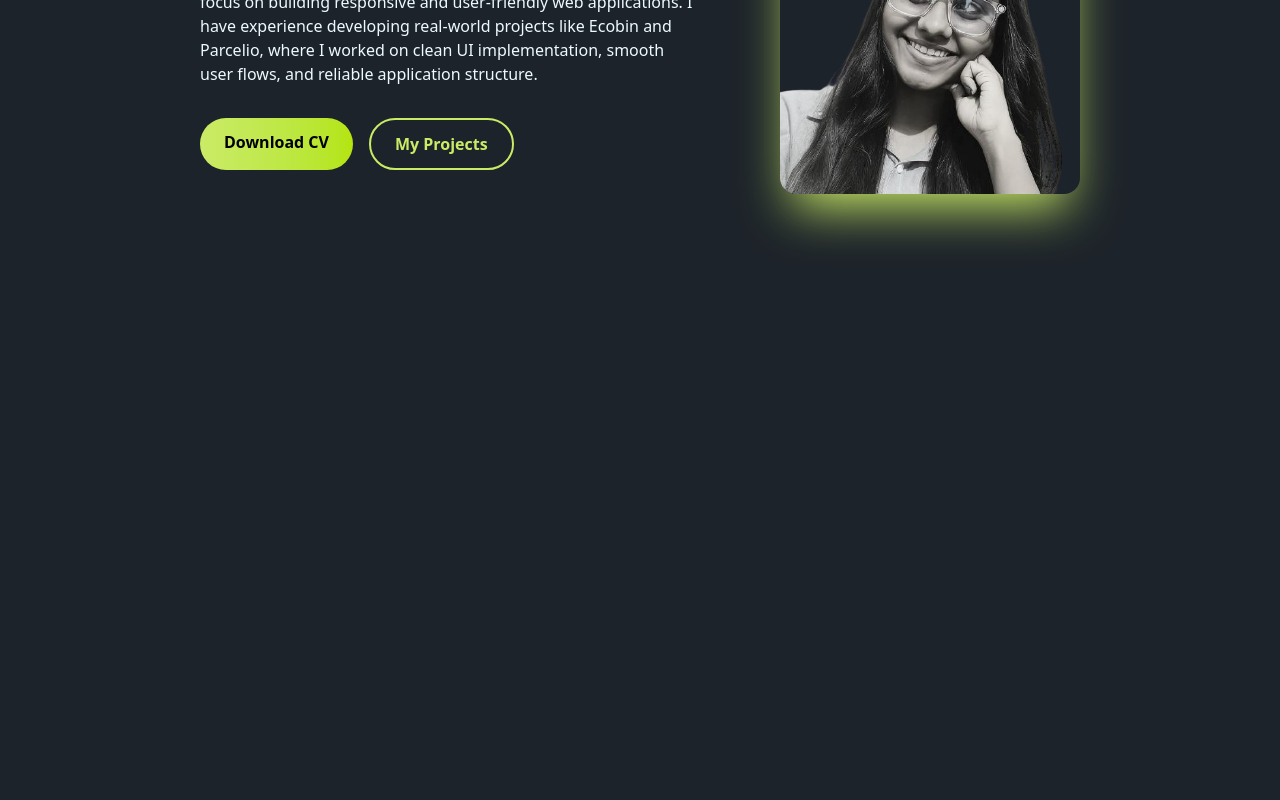
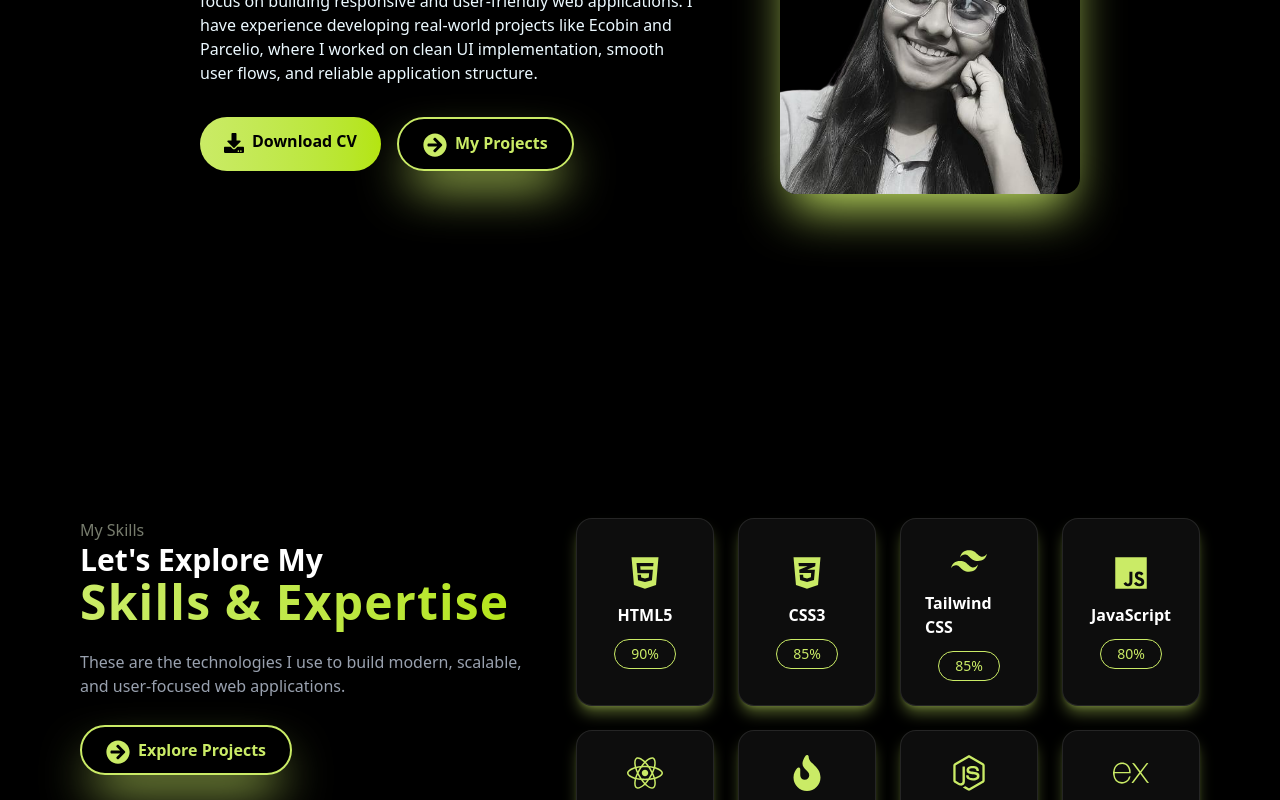
Before and after one commit to Bushra01-Dhaka/Portfolio, a React (Vite) app: page / in a window 1280 px wide. Shown: the part 1200-2000 px from the top of the page. Before the commit the page ends 1600 px from the top, so only its background shows below. Built offline with nearby package versions, Linux system fonts and the light colour scheme.

Commit message:
Created Skills component and also make it responsive

```diff
--- a/src/Component/Banner.jsx
+++ b/src/Component/Banner.jsx
@@ -83,15 +83,15 @@ const Banner = () => {
 
           <div className="py-6 flex justify-center gap-4">
             <Link to="https://github.com/Bushra01-Dhaka">
-              <FaGithub className="text-3xl text-primary shadow-xl shadow-primary rounded-full" />
+              <FaGithub className="text-3xl text-primary shadow-xl shadow-primary rounded-full hover:scale-105 transition duration-300" />
             </Link>
 
             <Link to="https://www.linkedin.com/in/humayra1/">
-              <TiSocialLinkedinCircular className="text-5xl text-primary shadow-xl shadow-primary rounded-full" />
+              <TiSocialLinkedinCircular className="text-5xl text-primary shadow-xl shadow-primary rounded-full hover:scale-105 transition duration-300" />
             </Link>
 
             <Link>
-              <ImMail4 className="text-3xl text-primary shadow-xl shadow-primary rounded-full" />
+              <ImMail4 className="text-3xl text-primary shadow-xl shadow-primary rounded-full hover:scale-105 transition duration-300" />
             </Link>
           </div>
         </div>
--- a/src/Pages/AboutMe/AboutMe.jsx
+++ b/src/Pages/AboutMe/AboutMe.jsx
@@ -1,9 +1,10 @@
+import { FaArrowCircleRight, FaDownload } from "react-icons/fa";
 import my_pic from "../../assets/bushra.png";
 import { Link } from "react-router";
 
 const AboutMe = () => {
   return (
-    <div className="flex justify-center items-center min-h-screen lg:p-20 p-10">
+    <div className="flex bg-black justify-center items-center min-h-screen lg:p-20 p-10">
       <div>
         <h2
           className="text-4xl lg:text-5xl font-extrabold text-center
@@ -29,7 +30,7 @@ const AboutMe = () => {
             </p>
 
             {/* Buttons */}
-            <div className="flex gap-4 pt-4">
+            <div className="flex flex-col lg:flex-row gap-4 pt-4">
 
               {/* Download CV */}
               <a
@@ -39,7 +40,7 @@ const AboutMe = () => {
                 bg-linear-to-r from-primary to-[#B4E50D]
                 hover:scale-105 transition-transform duration-300"
               >
-                Download CV
+                <FaDownload className="inline text-xl mr-2"/>Download CV
               </a>
 
               {/* My Projects */}
@@ -48,9 +49,9 @@ const AboutMe = () => {
                 className="px-6 py-3 rounded-full font-semibold
                 border-2 border-primary text-primary
                 hover:bg-primary hover:text-black
-                transition duration-300"
+                transition duration-300 shadow-2xl shadow-primary"
               >
-                My Projects
+                <FaArrowCircleRight className="inline text-2xl mr-2"/>My Projects
               </Link>
             </div>
           </div>
--- a/src/Pages/Home/Home.jsx
+++ b/src/Pages/Home/Home.jsx
@@ -1,5 +1,6 @@
 import Banner from "../../Component/Banner"
 import AboutMe from "../AboutMe/AboutMe"
+import Skills from "../Skills/Skills"
 
 
 const Home = () => {
@@ -7,6 +8,7 @@ const Home = () => {
     <div>
         <Banner></Banner>
         <AboutMe></AboutMe>
+        <Skills></Skills>
     </div>
   )
 }
--- /dev/null
+++ b/src/Pages/Skills/Skills.jsx
@@ -0,0 +1,105 @@
+import {
+  FaHtml5,
+  FaCss3Alt,
+  FaJs,
+  FaReact,
+  FaNodeJs,
+  FaFire,
+  FaArrowCircleRight,
+} from "react-icons/fa";
+import { SiTailwindcss, SiMongodb, SiExpress, SiVercel } from "react-icons/si";
+import { Link } from "react-router";
+
+const skills = [
+  { name: "HTML5", icon: <FaHtml5 />, level: "90%" },
+  { name: "CSS3", icon: <FaCss3Alt />, level: "85%" },
+  { name: "Tailwind CSS", icon: <SiTailwindcss />, level: "85%" },
+  { name: "JavaScript", icon: <FaJs />, level: "80%" },
+  { name: "React", icon: <FaReact />, level: "80%" },
+  { name: "Firebase", icon: <FaFire />, level: "70%" },
+  { name: "Node.js", icon: <FaNodeJs />, level: "65%" },
+  { name: "Express.js", icon: <SiExpress />, level: "65%" },
+  { name: "MongoDB", icon: <SiMongodb />, level: "60%" },
+  { name: "Vercel", icon: <SiVercel />, level: "70%" },
+];
+
+const Skills = () => {
+  return (
+    <div className="flex justify-center items-center min-h-screen bg-black lg:p-20 p-10">
+      <div className="w-full flex flex-col lg:flex-row justify-between items-start gap-12">
+
+        {/* Left */}
+        <div className="lg:max-w-[40%]">
+          <p className="text-secondary">My Skills</p>
+
+          <h3 className="text-3xl font-bold text-white">
+            Let's Explore My
+          </h3>
+
+          <h2
+            className="text-4xl lg:text-5xl font-extrabold tracking-wide
+            bg-gradient-to-r from-primary to-[#B4E50D]
+            bg-clip-text text-transparent pb-6"
+          >
+            Skills & Expertise
+          </h2>
+
+          <p className="text-gray-400">
+            These are the technologies I use to build modern, scalable, and
+            user-focused web applications.
+          </p>
+
+           <div className="my-10">
+            <Link
+                to="/projects"
+                className="px-6 py-3 rounded-full font-semibold
+                border-2 border-primary text-primary
+                hover:bg-primary hover:text-black
+                transition duration-300 shadow-2xl shadow-primary"
+              >
+                <FaArrowCircleRight className="inline text-2xl mr-2"/>Explore Projects
+              </Link>
+           </div>
+        </div>
+
+        {/* Right */}
+        <div className="grid grid-cols-2 md:grid-cols-4 gap-6">
+          {skills.map((skill, index) => (
+            <div
+              key={index}
+              className="flex flex-col items-center justify-center gap-3
+              p-6 rounded-2xl
+              bg-white/5 backdrop-blur-md
+              border border-white/10
+              shadow-lg shadow-primary/40
+              hover:scale-105 transition duration-300"
+            >
+              {/* Icon */}
+              <div className="text-4xl text-primary">
+                {skill.icon}
+              </div>
+
+              {/* Name */}
+              <h4 className="text-white font-semibold">
+                {skill.name}
+              </h4>
+
+              {/* Percentage Button */}
+              <button
+                className="px-4 py-1 text-sm rounded-full
+                border border-primary text-primary
+                hover:bg-primary hover:text-black
+                transition"
+              >
+                {skill.level}
+              </button>
+            </div>
+          ))}
+        </div>
+
+      </div>
+    </div>
+  );
+};
+
+export default Skills;
```
